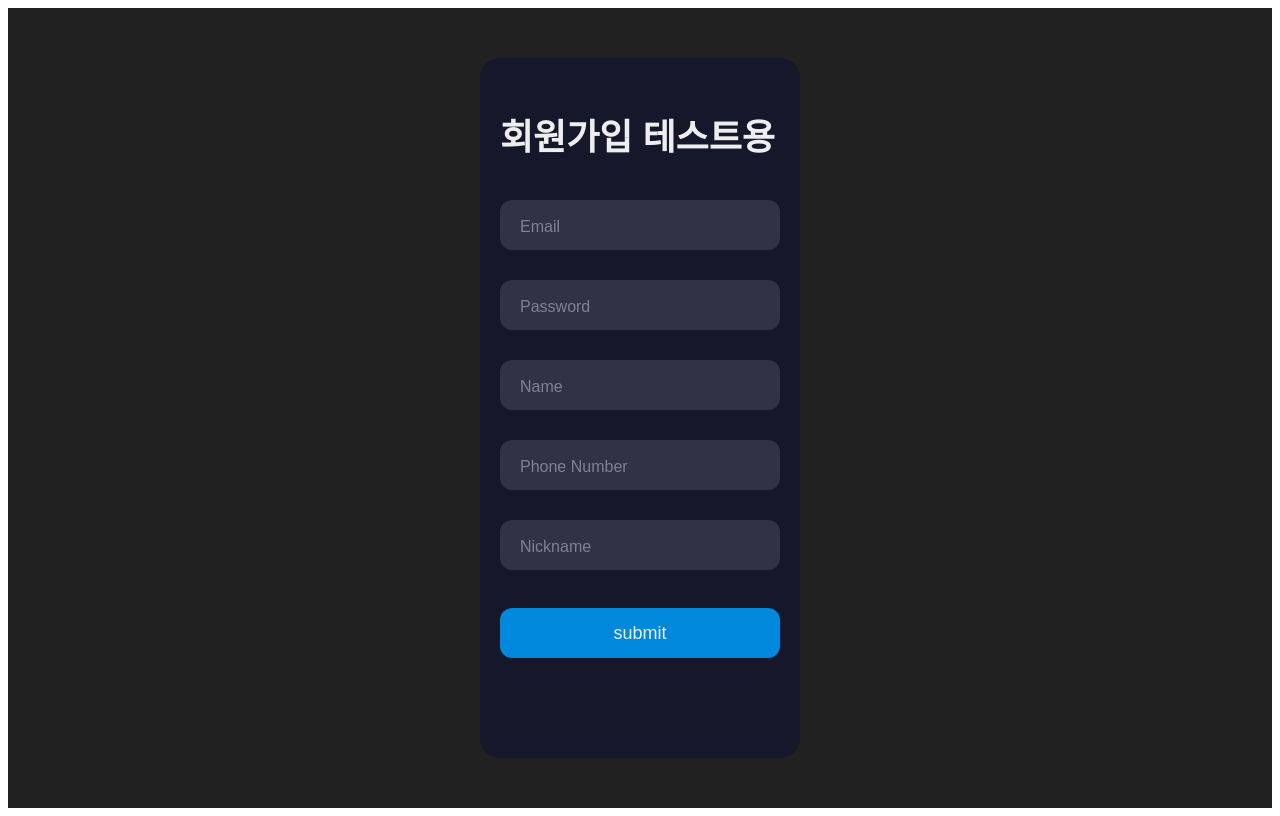
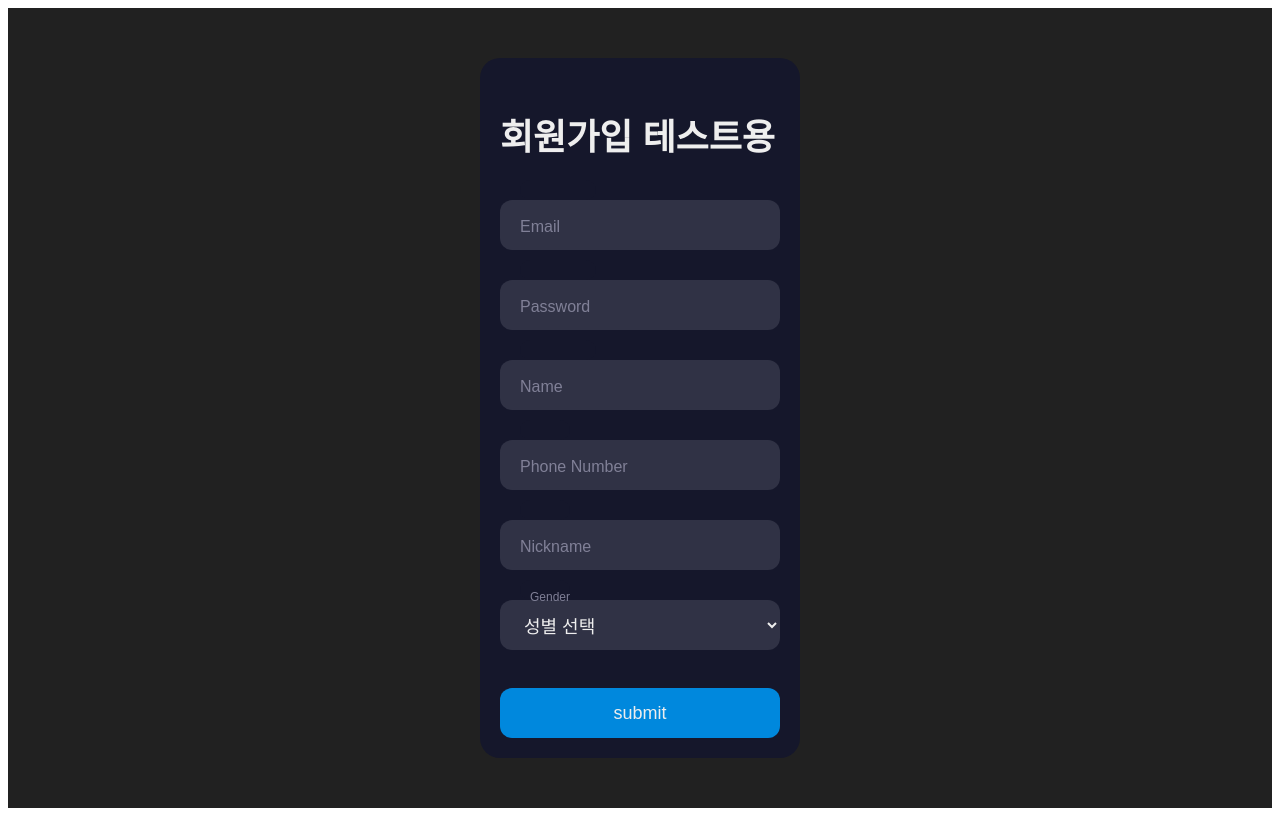
Before and after one commit to mealmate8975/mealmate, a Django app: template BE/templates/register.html in a window 1280 px wide. Run offline with Django 5.2, Linux system fonts and the light colour scheme; the template is opened without the code that fills it, so the values that code supplies are empty.

Commit message:
chore : gender 필드 추가로 인한  회원가입 오류 해결

```diff
--- a/BE/accounts/serializers.py
+++ b/BE/accounts/serializers.py
@@ -24,6 +24,7 @@ class RegisterSerializer(serializers.Serializer):
     password = serializers.CharField(write_only = True)
     phone = serializers.CharField(required=False)
     nickname = serializers.CharField()
+    gender = serializers.ChoiceField(choices=[('0', 'Male'), ('1', 'Female')])
 
     def validate(self, data):
         email = data.get('email')
--- a/BE/templates/register.html
+++ b/BE/templates/register.html
@@ -33,6 +33,15 @@
             <div class="cut cut-short"></div>
             <label class="iLabel" for="nickname">Nickname</label>
         </div>
+        <div class="input-container ic2">
+            <select class="input" id="gender">
+                <option value="">성별 선택</option>
+                <option value="0">남성</option>
+                <option value="1">여성</option>
+            </select>
+            <div class="cut cut-short"></div>
+            <label class="iLabel" for="gender">Gender</label>
+        </div>
 
         <button class="submit" type="submit">submit</button>
         </div>
@@ -53,15 +62,20 @@
         const name = document.querySelector('#name').value;
         const nickname = document.querySelector('#nickname').value;
         const phonenumber = document.querySelector('#phonenumber').value;
+        let gender = document.querySelector('#gender').value;
 
-        console.log("Sending data:", { email, password, name, phone: phonenumber });
+        // 문자열로 강제 변환 (핵심 수정 부분)
+        gender = String(gender);
+
+        console.log("Sending data:", { email, password, name, phone: phonenumber, nickname, gender });
 
         axios.post("{% url 'accounts:register' %}", {
         email,
         password,
         name,
         phone: phonenumber,
-        nickname
+        nickname,
+        gender
         }, {
         headers: {
             'Content-Type': 'application/json'
```
